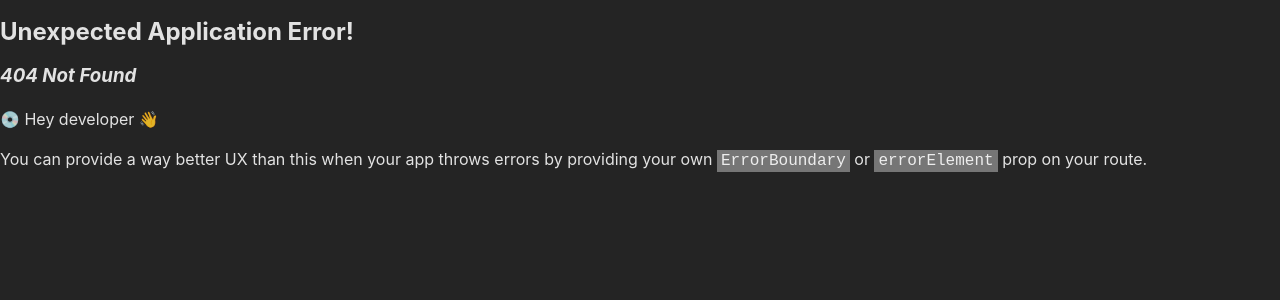
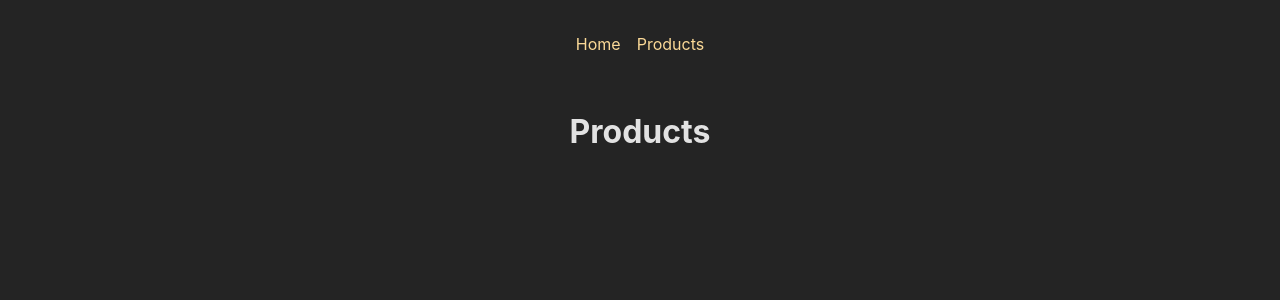
Before and after one commit to JulioVianaDev/multi-page-SPA-react, a React (Create React App) app: page /products in a window 1280 px wide. Before the commit this address had no page. Shown: the top 300 px of the page. Built offline with nearby package versions, Linux system fonts and the light colour scheme; the HTML template or start-up script is replaced by a standard one.

Commit message:
navigation complete

```diff
--- /dev/null
+++ b/src/components/MainNavigation.js
@@ -0,0 +1,17 @@
+import React from 'react'
+import { Link } from 'react-router-dom'
+import classes from './MainNavigation.module.css'
+function MainNavigation() {
+  return (
+    <header className={classes.header}>
+      <nav>
+        <ul className={classes.list}>
+          <li><Link to="/">Home</Link></li>
+          <li><Link to="/products">Products</Link></li>
+        </ul>
+      </nav>
+    </header>
+  )
+}
+
+export default MainNavigation
--- /dev/null
+++ b/src/components/MainNavigation.module.css
@@ -0,0 +1,23 @@
+.header {
+  max-width: 60rem;
+  margin: auto;
+  padding: 2rem;
+  display: flex;
+  justify-content: center;
+}
+
+.list {
+  display: flex;
+  gap: 1rem;
+}
+
+.list a {
+  text-decoration: none;
+  color: var(--color-primary-400);
+}
+
+.list a:hover,
+.list a.active {
+  color: var(--color-primary-800);
+  text-decoration: underline;
+}
--- a/src/Home.js
+++ b/src/pages/Home.js
@@ -2,7 +2,7 @@ import React from 'react'
 
 function HomePage() {
   return (
-    <div>HomePage</div>
+    <h1>HomePage</h1>
   )
 }
 
--- /dev/null
+++ b/src/pages/Products.js
@@ -0,0 +1,9 @@
+import React from 'react'
+
+function Products() {
+  return (
+    <h1>Products</h1>
+  )
+}
+
+export default Products
--- /dev/null
+++ b/src/pages/Root.js
@@ -0,0 +1,16 @@
+import React from 'react'
+import {Outlet} from 'react-router-dom';
+import MainNavigation from '../components/MainNavigation';
+import classes from './Root.module.css'
+function RootLayout() {
+  return (
+    <>
+      <MainNavigation/>
+      <main className={classes.content}>
+        <Outlet/>
+      </main>
+    </>
+  )
+}
+
+export default RootLayout
--- /dev/null
+++ b/src/pages/Root.module.css
@@ -0,0 +1,4 @@
+.content{
+  margin: 2rem auto;
+  text-align: center;
+}
```
Also changed, not shown: src/App.js (+11 -2 lines).
